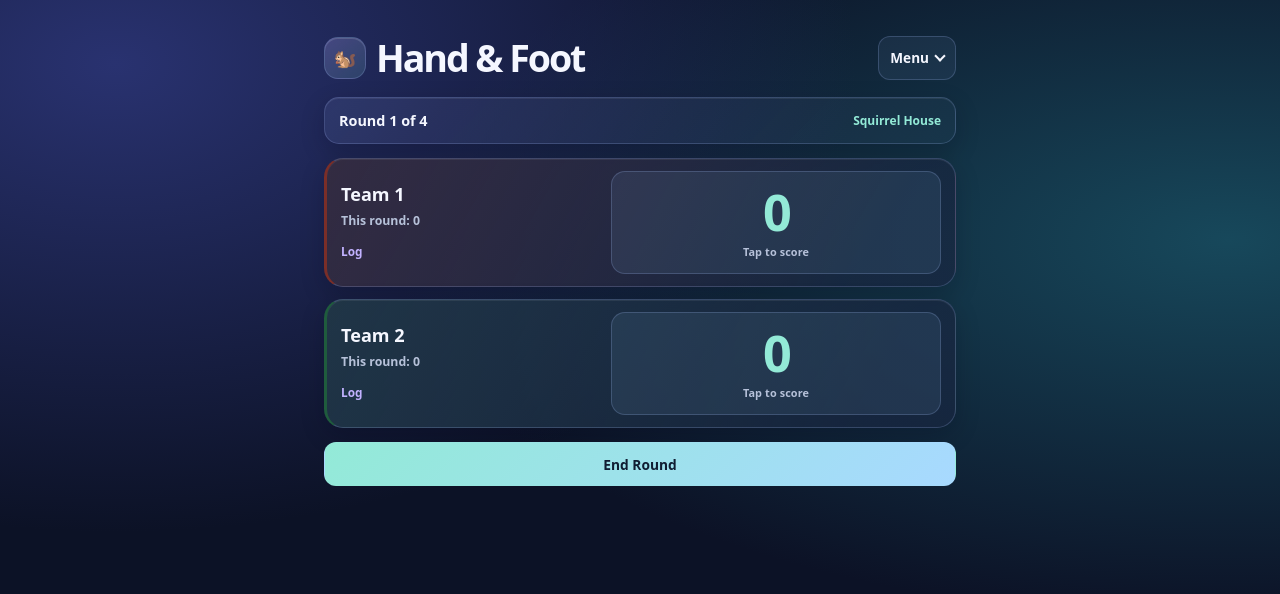
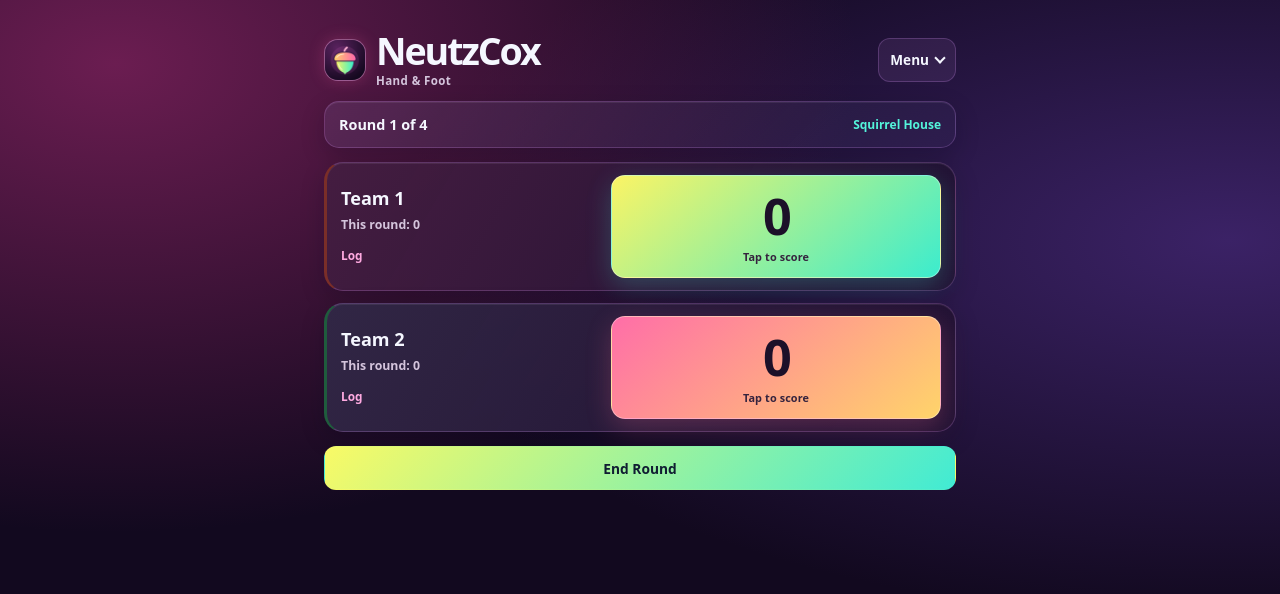
Before and after one commit to ccox0719/squirrel, a plain HTML site: page index.html in a window 1280 px wide. Drawn offline with nearby package versions, Linux system fonts and the light colour scheme.

Commit message:
Give NeutzCox Hand & Foot a neon theme and acorn icon

```diff
--- a/index.html
+++ b/index.html
@@ -3,31 +3,31 @@
 <head>
 <meta charset="UTF-8">
 <meta name="viewport" content="width=device-width, initial-scale=1, viewport-fit=cover">
-<title>Hand &amp; Foot</title>
-<meta name="theme-color" content="#0c1226">
+<title>NeutzCox Hand &amp; Foot</title>
+<meta name="theme-color" content="#12091f">
 <meta name="apple-mobile-web-app-capable" content="yes">
-<meta name="apple-mobile-web-app-title" content="Hand &amp; Foot">
-<link rel="apple-touch-icon" sizes="180x180" href="./apple-touch-icon.png">
+<meta name="apple-mobile-web-app-title" content="NeutzCox">
+<link rel="apple-touch-icon" sizes="180x180" href="./neutzcox-icon.png">
 <link rel="manifest" href="./manifest.webmanifest">
 <style>
 :root{
   color-scheme:dark;
-  --bg:#0c1226;
-  --panel:#151e36;
+  --bg:#12091f;
+  --panel:#241331;
   --text:#f5f7ff;
-  --muted:#b6c1d9;
-  --line:#a9c1ff36;
-  --glass:#a4b9fb13;
-  --accent:#93ead7;
-  --violet:#c2b2ff;
+  --muted:#d4c4dc;
+  --line:#df9aff38;
+  --glass:#e7a6ff16;
+  --accent:#54f5db;
+  --violet:#ffaae1;
   --danger:#ffadbf;
   font-family:system-ui,-apple-system,sans-serif;
 }
 *{box-sizing:border-box}
 body{
   margin:0;min-height:100vh;min-height:100dvh;color:var(--text);
-  background:radial-gradient(ellipse at 9% 8%,#293270 0%,transparent 45%),
-    radial-gradient(ellipse at 96% 30%,#17485b 0%,transparent 48%),var(--bg);
+  background:radial-gradient(ellipse at 9% 8%,#6b1d51 0%,transparent 45%),
+    radial-gradient(ellipse at 96% 30%,#3b2266 0%,transparent 48%),var(--bg);
   background-attachment:fixed;
 }
 button,input{font:inherit}
@@ -64,7 +64,7 @@ header{display:flex;align-items:center;justify-content:space-between;gap:12px}
 .menu-items{
   position:absolute;inset-inline-end:0;top:calc(100% + 8px);width:168px;
   display:grid;gap:4px;padding:6px;border:1px solid var(--line);border-radius:15px;
-  background:#1b2842;box-shadow:0 12px 30px #03071985;
+  background:#291637;box-shadow:0 12px 30px #03071985;
 }
 .app-menu:not([open]) .menu-items{display:none}
 .app-menu .menu-items button{text-align:left;background:transparent;border-color:transparent}
@@ -88,7 +88,7 @@ header{display:flex;align-items:center;justify-content:space-between;gap:12px}
 .controls{margin-top:14px}
 .controls button{width:100%}
 .controls .end,.gameover button,.modalbox .primary{
-  background:linear-gradient(135deg,var(--accent),#a8d9ff);
+  background:linear-gradient(135deg,#f9fa66,#41ebd4);
   border-color:transparent;color:#101d32;font-weight:750;
 }
 .list{display:grid;gap:12px}
@@ -96,7 +96,7 @@ header{display:flex;align-items:center;justify-content:space-between;gap:12px}
   display:grid;grid-template-columns:minmax(0,1fr) minmax(116px,55%);align-items:center;
   gap:12px;min-width:0;border-radius:19px;padding:12px 14px;
   border-inline-start:3px solid var(--team-color,#a4b9fb);
-  background:linear-gradient(120deg,color-mix(in srgb,var(--team-color,#a4b9fb) 21%,#202b49),#182640b8 85%);
+  background:linear-gradient(120deg,color-mix(in srgb,var(--team-color,#a4b9fb) 21%,#361847),#231334ef 85%);
 }
 .team-details{min-width:0}
 .name,.score,.team-log{
@@ -128,7 +128,7 @@ header{display:flex;align-items:center;justify-content:space-between;gap:12px}
 .modalbox{
   width:100%;max-width:470px;min-height:0;max-height:100%;overflow:auto;overscroll-behavior:contain;
   padding:clamp(12px,4vw,18px);border:1px solid var(--line);border-radius:22px;
-  background:linear-gradient(145deg,#283555f5,#152137fa 65%);
+  background:linear-gradient(145deg,#3b1e50fa,#1a102afa 65%);
   box-shadow:inset 0 1px #ffffff1a,0 20px 60px #03051191;
 }
 .modalbox h3{margin:0 0 5px;font-size:1.25rem;font-weight:750;text-align:center;overflow-wrap:anywhere}
@@ -229,13 +229,37 @@ header{display:flex;align-items:center;justify-content:space-between;gap:12px}
   .modal{background:#080d1d;-webkit-backdrop-filter:none;backdrop-filter:none}
   .modalbox{background:var(--panel)}
 }
+/* Neon score tiles share a palette with the landscape display. */
+.brand-name{line-height:1.02}
+.brand-name small{display:block;margin-top:5px;color:var(--muted);font-size:.72rem;font-weight:650;letter-spacing:.035em}
+.icon{object-fit:cover;box-shadow:0 0 16px #ff5ea03d;border-color:#ff99d858}
+.team{
+  --tile:linear-gradient(140deg,#fbf465,#3becce);
+  --glow:#43ead03b;
+}
+.team:nth-child(3n+2){
+  --tile:linear-gradient(140deg,#ff6ea8,#ffd46a);
+  --glow:#ff72983b;
+}
+.team:nth-child(3n){
+  --tile:linear-gradient(140deg,#bd8cff,#72e3ff);
+  --glow:#be88ff3b;
+}
+.score{
+  background:var(--tile);color:#1c1029;border-color:#ffffff58;
+  box-shadow:0 8px 26px var(--glow);
+}
+.score small{color:#35233e}
+.landscape-total span{color:#f9f365;text-shadow:0 0 28px var(--glow)}
+.team:nth-child(3n+2) .landscape-total span{color:#ff9d9b}
+.team:nth-child(3n) .landscape-total span{color:#ceacff}
 </style>
 </head>
 
 <body>
 
 <header>
-  <div class="htitle"><span class="icon" aria-hidden="true">🐿️</span>Hand &amp; Foot</div>
+  <div class="htitle"><img class="icon" src="./neutzcox-icon.png" width="44" height="44" alt=""><span class="brand-name">NeutzCox<small>Hand &amp; Foot</small></span></div>
   <details class="app-menu" id="appMenu">
     <summary>Menu <span class="menu-chevron" aria-hidden="true"></span></summary>
     <nav class="menu-items" aria-label="Game controls">
```
Also changed, not shown: manifest.webmanifest, neutzcox-icon.png (added).
